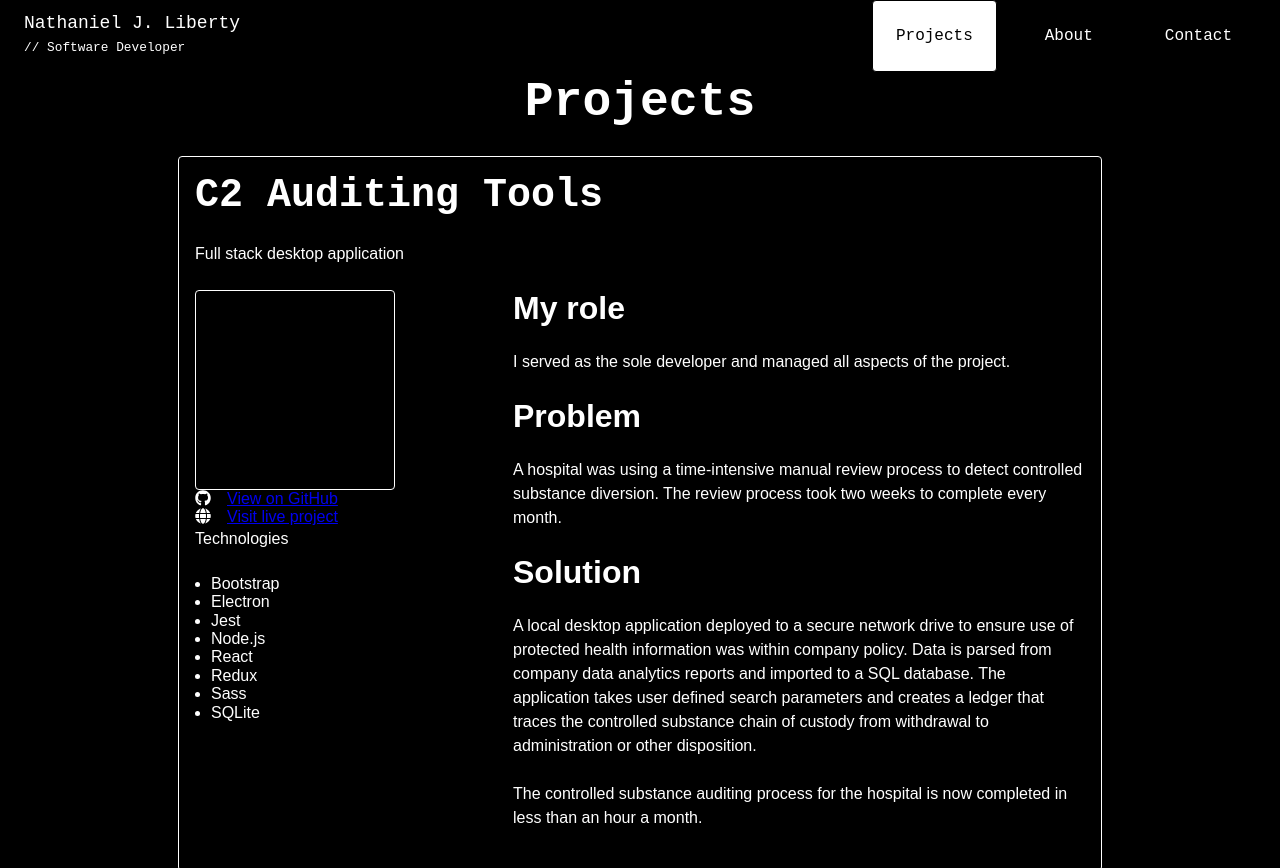
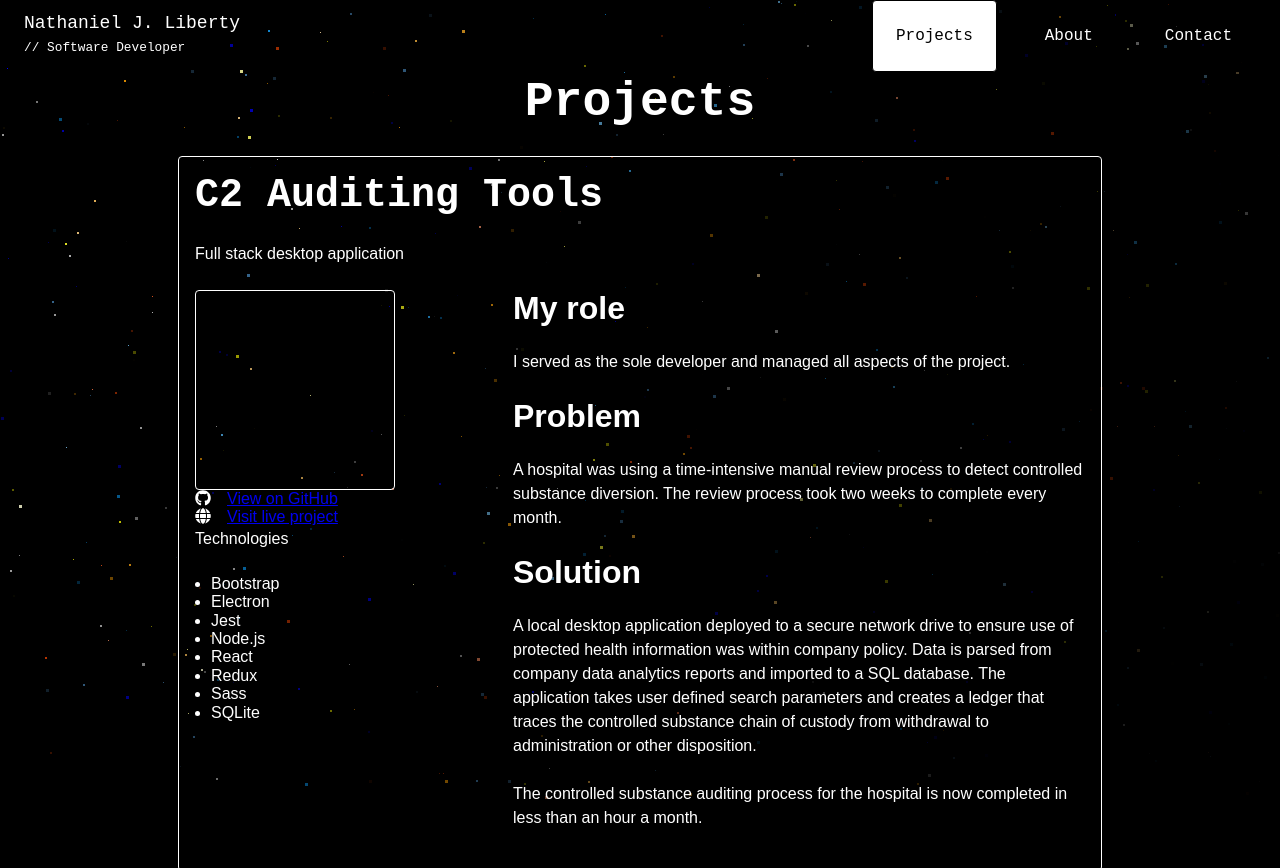
Before and after one commit to LibertyNJ/nathaniel-j-liberty, a Gatsby site: page /projects in a window 1280 px wide. Shown: the top 868 px of the page. Built offline with nearby package versions, Linux system fonts and the light colour scheme; Gatsby itself is replaced by a stand-in of ours.

Commit message:
Add filter to StarCanvas
Adds a filter to StarCanvas that fades stars in and out at the tops and
bottom of the canvas. Accepts a boolean filter prop.

```diff
--- a/src/components/StarCanvas/index.jsx
+++ b/src/components/StarCanvas/index.jsx
@@ -4,19 +4,28 @@ import React, { useEffect, useRef } from 'react';
 let _animationRequestId;
 let _canvas;
 let _coveredElementSelector;
+let _filter;
 let _twinkle;
 
 StarCanvas.propTypes = {
   coveredElementSelector: PropTypes.string.isRequired,
+  filter: PropTypes.bool,
   twinkle: PropTypes.bool,
 };
 
 StarCanvas.defaultProps = {
+  filter: false,
   twinkle: false,
 };
 
-export function StarCanvas({ coveredElementSelector, twinkle, ...restProps }) {
+export function StarCanvas({
+  coveredElementSelector,
+  filter,
+  twinkle,
+  ...restProps
+}) {
   setCoveredElementSelector(coveredElementSelector);
+  setFilter(filter);
   setTwinkle(twinkle);
   const canvasRef = useRef();
   useEffect(() => {
@@ -29,6 +38,10 @@ export function StarCanvas({ coveredElementSelector, twinkle, ...restProps }) {
 
 function setCoveredElementSelector(coveredElementSelector) {
   _coveredElementSelector = coveredElementSelector;
+}
+
+function setFilter(filter) {
+  _filter = filter;
 }
 
 function setTwinkle(twinkle) {
@@ -133,10 +146,11 @@ function randomizeStarSize() {
 function drawFrame(stars) {
   clearCanvas();
   drawStars(stars);
+  if (_filter) {
+    drawFilter();
+  }
   if (_twinkle) {
-    _animationRequestId = requestAnimationFrame(() => {
-      drawFrame(stars);
-    });
+    animateStars(stars);
   }
 }
 
@@ -162,3 +176,45 @@ function getStarFillStyle({ hue, saturation, luminosity }) {
 function randomizeLuminosity(luminosity) {
   return Math.floor(Math.random() * (luminosity + 1));
 }
+
+function drawFilter() {
+  const context = _canvas.getContext('2d');
+  const topGradient = context.createLinearGradient(
+    0,
+    0,
+    _canvas.width,
+    window.innerHeight
+  );
+  topGradient.addColorStop(0, 'rgba(0, 0, 0, 0)');
+  topGradient.addColorStop(1, 'rgba(0, 0, 0, 1)');
+  context.fillStyle = topGradient;
+  context.fillRect(0, 0, _canvas.width, window.innerHeight);
+  context.fillStyle = 'black';
+  context.fillRect(
+    0,
+    window.innerHeight,
+    _canvas.width,
+    _canvas.height - 2 * window.innerHeight
+  );
+  const bottomGradient = context.createLinearGradient(
+    0,
+    _canvas.height - window.innerHeight,
+    _canvas.width,
+    _canvas.height,
+  );
+  bottomGradient.addColorStop(0, 'rgba(0, 0, 0, 1)');
+  bottomGradient.addColorStop(1, 'rgba(0, 0, 0, 0)');
+  context.fillStyle = bottomGradient;
+  context.fillRect(
+    0,
+    _canvas.height - window.innerHeight,
+    _canvas.width,
+    window.innerHeight
+  );
+}
+
+function animateStars(stars) {
+  _animationRequestId = requestAnimationFrame(() => {
+    drawFrame(stars);
+  });
+}
--- a/src/pages/projects.jsx
+++ b/src/pages/projects.jsx
@@ -6,7 +6,7 @@ import { faGithub } from '@fortawesome/free-brands-svg-icons';
 import { faGlobe } from '@fortawesome/free-solid-svg-icons';
 import { FontAwesomeIcon } from '@fortawesome/react-fontawesome';
 
-import { Button, Layout, SEO } from '../components';
+import { Button, Layout, SEO, StarCanvas } from '../components';
 
 const BlockButton = styled(Button)`
   display: inline-block;
@@ -62,6 +62,12 @@ const StyledImage = styled.div`
 const StyledIcon = styled(FontAwesomeIcon)`
   margin-right: 1rem;
 `;
+const StyledStarCanvas = styled(StarCanvas)`
+  left: 0;
+  position: absolute;
+  top: 0;
+  z-index: -1;
+`;
 const Subtitle = styled.span`
   font-size: 1.5rem;
   vertical-align: top;
@@ -75,6 +81,7 @@ export default function ProjectsPage({ ...restProps }) {
   return (
     <Layout {...restProps}>
       <SEO title="Projects" />
+      <StyledStarCanvas coveredElementSelector="body" filter></StyledStarCanvas>
       <section>
         <Title>Projects</Title>
         <Project
```
